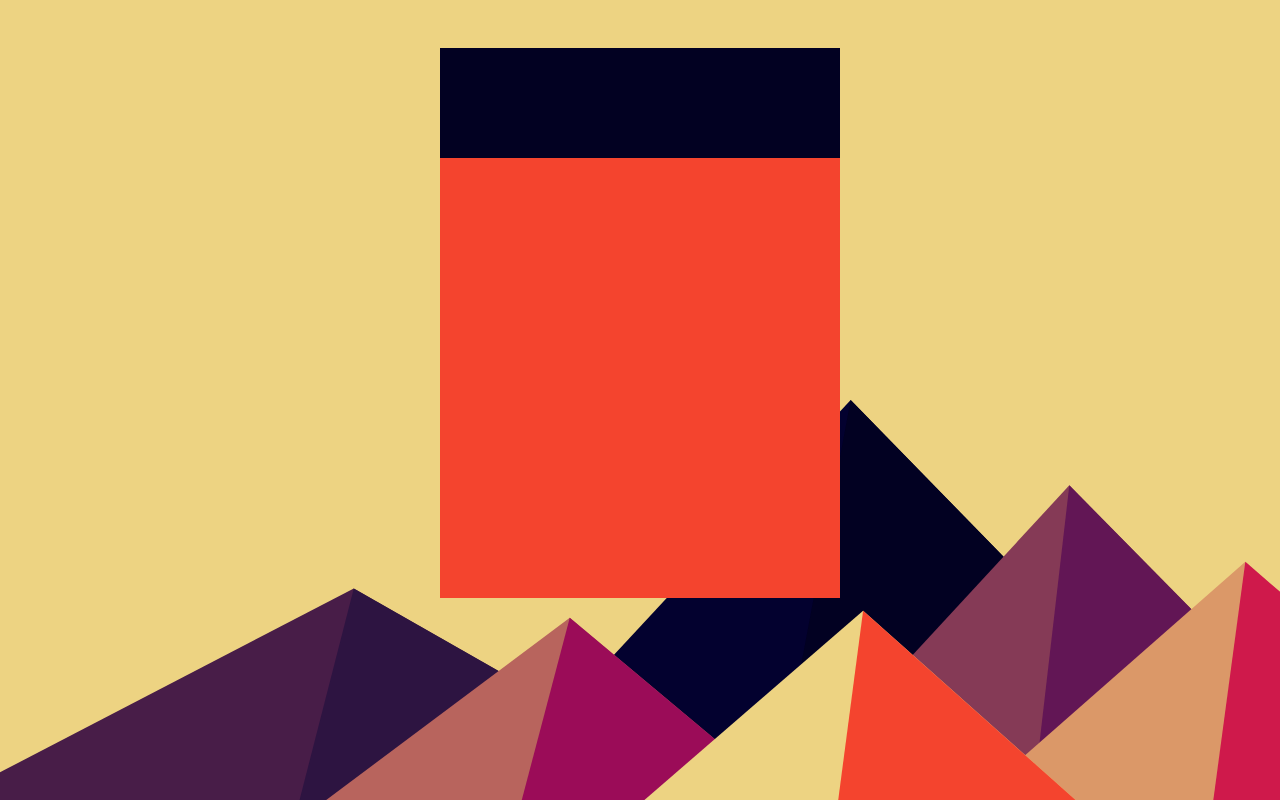
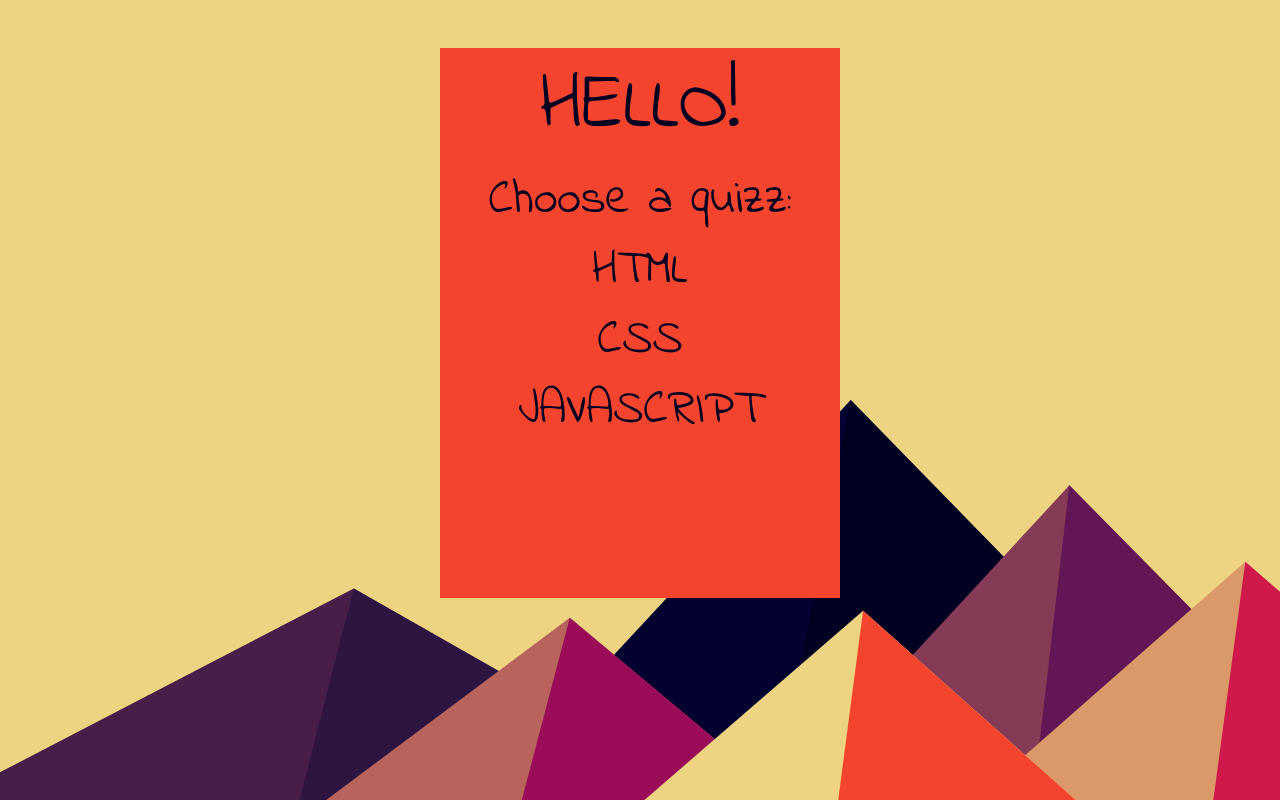
Before and after one commit to TatianaSz/Javascript, a website built with webpack: page Quizz/quizz.html in a window 1280 px wide. Built offline with nearby package versions, Linux system fonts and the light colour scheme.

Commit message:
created menu

```diff
--- a/Quizz/quizz.html
+++ b/Quizz/quizz.html
@@ -4,6 +4,9 @@
     <meta charset="UTF-8">
     <meta http-equiv="X-UA-Compatible" content="IE=edge">
     <meta name="description" content="Wuizz App">
+    <link rel="preconnect" href="https://fonts.googleapis.com">
+<link rel="preconnect" href="https://fonts.gstatic.com" crossorigin>
+<link href="https://fonts.googleapis.com/css2?family=Indie+Flower&display=swap" rel="stylesheet">
     <meta name="author" content="Tatiana Szulik">
     <meta name="viewport" content="width=device-width, initial-scale=1.0">
     <link  rel="stylesheet" href="style.css">
@@ -12,6 +15,12 @@
 <body>
  <div>
      <div id='quizz-window'>
+         <div id="quizz-welcome">  HELLO!<div class="quizz-welcome_choose">Choose a quizz:</div></div>
+        <div class="quizz-option">
+            <div style="--i:1;" data-type="html">HTML</div>
+            <div style="--i:2;" data-type="css">CSS</div>
+            <div style="--i:3;" data-type="js">JAVASCRIPT</div>
+        </div>
          <div id="quiz-question"></div>
          <div id="quiz-answers">
              <div class="answer"></div>
--- a/Quizz/style.css
+++ b/Quizz/style.css
@@ -8,14 +8,56 @@ background-size: cover;
 }
 #quizz-window{
     background-color:#F4442E;
+    font-family: 'Indie Flower', cursive;
     width:400px;
     height:550px;
     position:relative;
     margin: 3rem auto;
+    color:#020122;
+    text-align:center;
+    font-size:5rem;
 }
 #quiz-question{
+    opacity:0;
     background-color:#020122;
     width:100%;
     min-height:20%;
     color:#F2F3AE;
 }
+#quizz-welcome{
+    animation: .6s ease-out 0s 1 slideInFromTop;
+}
+.quizz-welcome_choose, .quizz-option{
+    font-size:3rem;
+}
+.quizz-option div{
+    animation: .6s ease-out slideInFromLeft;
+    animation-delay:calc(0.3s*(var(--i)));
+    animation-fill-mode:forwards;
+    opacity:0;
+    transition: .3s;
+}
+.quizz-option div:hover{
+    color:#F2F3AE;
+    background-color:#020122;
+}
+@keyframes slideInFromTop {
+    0% {
+      transform: translateY(-40%);
+      opacity:0;
+    }
+    100% {
+      transform: translateY(0);
+      opacity:1;
+    }
+  }
+  @keyframes slideInFromLeft {
+    0% {
+        transform: translateX(-40%);
+        opacity:0;
+      }
+      100% {
+        transform: translateX(0);
+        opacity:1;
+      }
+  }
```
